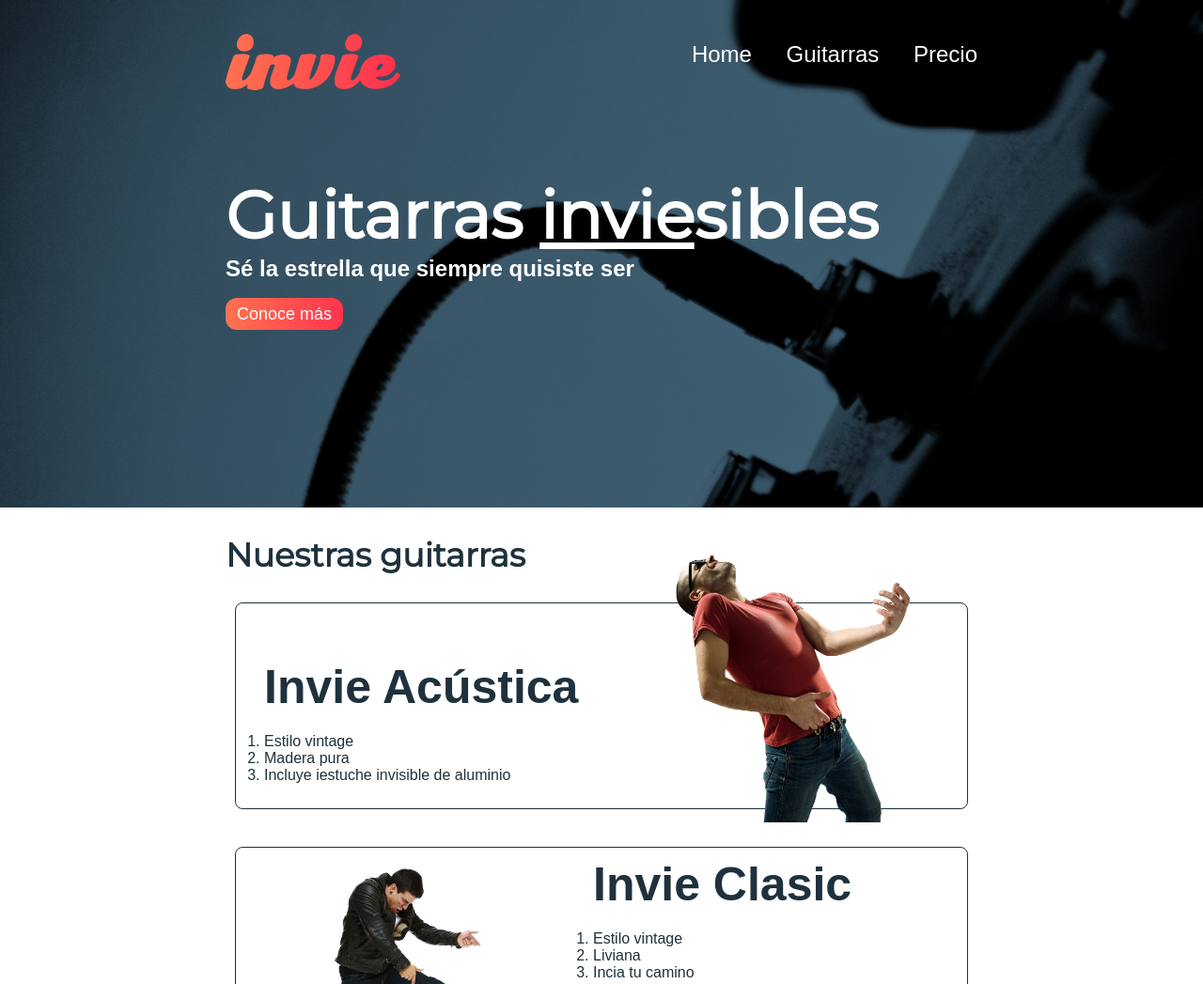
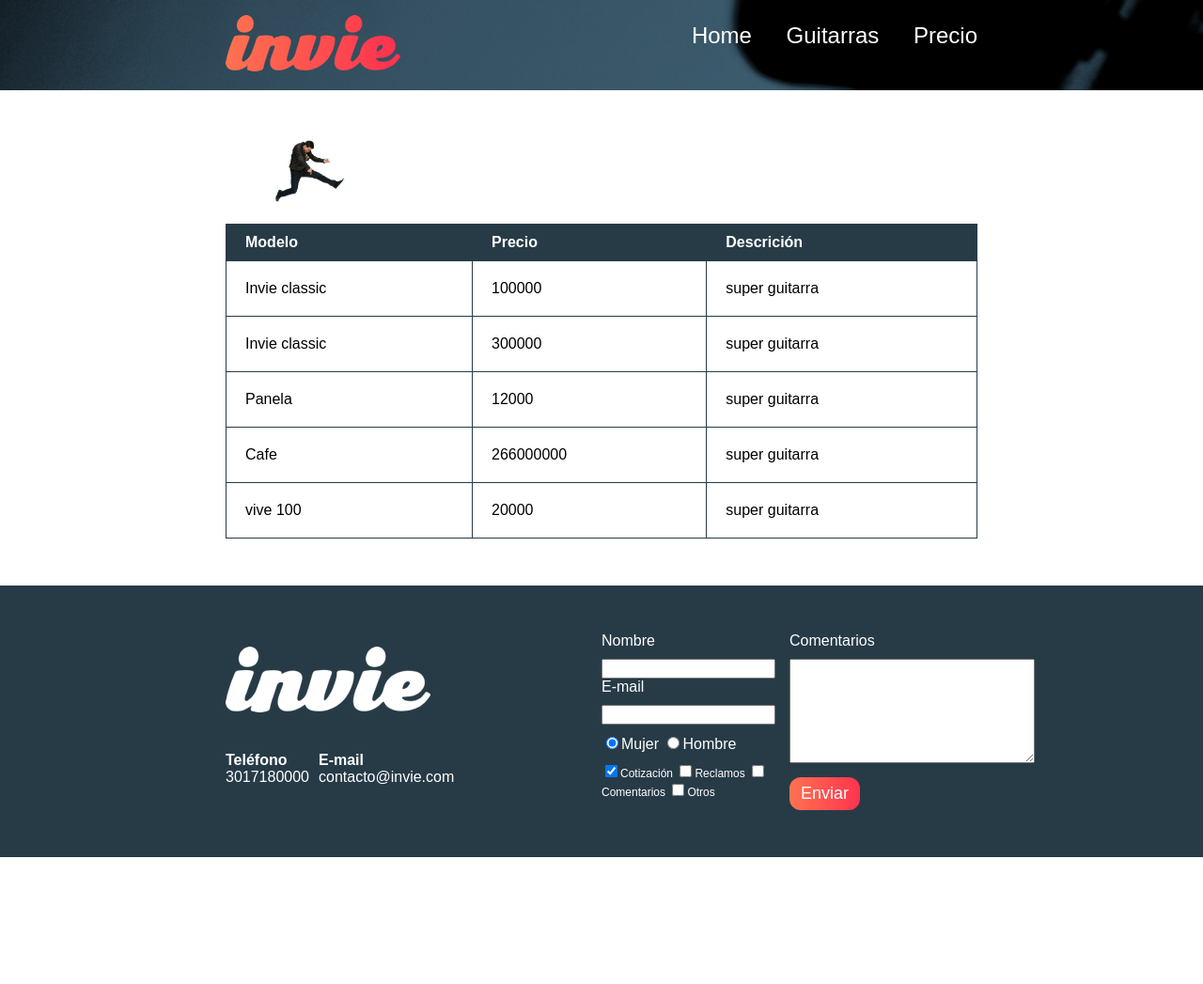
Before and after one commit to GAPCX/enrutador, a website: page index.html at #/app in a window 1280 px wide. Shown: the top 1047 px of the page at 94% size. After the commit the page ends 912 px from the top, so only its background shows below. Drawn offline with nearby package versions, Linux system fonts and the light colour scheme; some packages are replaced by stand-ins of ours; a web font is replaced by a local one.

Commit message:
Precios de guitarras quedo single page Se adecuaron plantillas para el header y el footer .

```diff
--- a/app/css/invie.css
+++ b/app/css/invie.css
@@ -131,6 +131,12 @@ input:focus,textarea:focus{
   bottom: 90px;
 }
 
+.img-thumb img
+{
+  width: 100px;
+  height: auto;
+}
+
 .button{
   border-radius: 12px;
   border: none;
--- a/app/js/app.js
+++ b/app/js/app.js
@@ -7,16 +7,27 @@
                     templateUrl: "app/views/app.html",
                     controller: "appController"
                 })
-                .state('precios', {
+                .state('app.precios', {
                     url: "/precios",
-                    templateUrl: 'app/views/prizes.html',
-                    controller: "guitarrasController"
+                    views:{
+                      "content":{
+                           templateUrl: 'app/views/prizes.html',
+                           controller: "guitarrasController"
+                      },
+                      "banner":{
+                           templateUrl: 'app/views/header.html'
+                      },
+                      "footer":{
+                           templateUrl: 'app/views/footer.html'
+                      }
+
+                    }
                 })
                 .state('home', {
                     url: "/home",
                     templateUrl: "app/views/home.html",
                     controller: "appController"
                 })
-            $urlRouterProvider.otherwise("/home");
+            $urlRouterProvider.otherwise("/app/precios");
         });
 })();
--- a/app/js/controllers.js
+++ b/app/js/controllers.js
@@ -1,18 +1,19 @@
 (function () {
     angular.module("app.controllers", ["app.services"])
     .controller("appController",function($scope,$state){
-        $scope.nav = function(){
+       $scope.nav = function(){
                 $state.go("app.guitarras")
         }
-        console.log("works");
     })
-    .controller("guitarrasController",function(){
-      this.guitarras = [
-                        {'id' : '1' , 'nombre':'Arroz F', 'valor':'260000' ,    'url':'img/arroz.jpg'},
-                        {'id' : '2' , 'nombre':'Leche',   'valor':'300000' ,    'url':'img/arroz.jpg'},
-                        {'id' : '3' ,'nombre':'Panela',   'valor':'12000' ,     'url':'img/arroz.jpg'},
-                        {'id' : '4' ,'nombre':'Cafe',     'valor':'266000000' , 'url':'img/arroz.jpg'},
-                        {'id' : '5' ,'nombre':'vive 100', 'valor':'20000' ,     'url':'img/arroz.jpg'}
+    .controller("guitarrasController",function($scope){
+      $scope.guitarras = [
+                        {'id' : '1' , 'nombre':'Invie classic', 'valor':'100000' ,    'descripcion':'super guitarra'},
+                        {'id' : '2' , 'nombre':'Invie classic',   'valor':'300000' ,    'descripcion':'super guitarra'},
+                        {'id' : '3' ,'nombre':'Panela',   'valor':'12000' ,     'descripcion':'super guitarra'},
+                        {'id' : '4' ,'nombre':'Cafe',     'valor':'266000000' , 'descripcion':'super guitarra'},
+                        {'id' : '5' ,'nombre':'vive 100', 'valor':'20000' ,     'descripcion':'super guitarra'}
                       ];
+      $scope.img = 'app/images/invie-classic.png';
+
     })
 })();
--- a/app/views/app.html
+++ b/app/views/app.html
@@ -1,68 +1,3 @@
-<header id="header" class="header background">
-    <div class="contenedor">
-        <!-- header -->
-        <figure class="logo">
-            <!-- logo -->
-            <img src="app/images/invie.png" alt="Invie logotipo" width="186" height="60" />
-        </figure>
-        <nav class="menu">
-            <!-- menu -->
-            <ul>
-                <li>
-                    <a href="#/home">Home</a>
-                </li>
-                <li>
-                    <a href="#guitarras">Guitarras</a>
-                </li>
-                <li>
-                    <a href="#/app/prizes">Precio</a>
-                </li>
-            </ul>
-        </nav>
-    </div>
-</header>
+<div ui-view="banner"></div>
 <div ui-view="content"></div>
-<footer class="footer">
-    <div class="contenedor">
-        <div class="contacto">
-            <img src="app/images/invie-white.png" alt="Logotipo blanco" />
-            <a href="tel:+573017180423"><strong>Teléfono</strong><span>3017180000</span></a>
-            <a href="mailto:contacto@invie.com"><strong>E-mail</strong><span>contacto@invie.com</span></a>
-        </div>
-        <form class="formulario">
-            <div class="col1">
-                <label for="nombre">Nombre</label>
-                <input type="text" required id="nombre" name="nombre" />
-                <label for="email">E-mail</label>
-                <input type="email" required id="email" name="email" />
-                <div class="genero">
-                    <label for="mujer">
-              <input type="radio" checked id="mujer" name="genero" value="mujer">Mujer
-            </label>
-                    <label for="hombre">
-              <input type="radio" id="hombre" name="genero" value="hombre">Hombre
-            </label>
-                </div>
-                <div class="intereses">
-                    <label for="cotizacion">
-              <input type="checkbox" checked name="cotizacion" id="cotizacion" value="cotizacion" >Cotización
-            </label>
-                    <label for="reclamos">
-              <input type="checkbox" name="reclamos" id="reclamos" value="reclamos">Reclamos
-            </label>
-                    <label for="comentarios">
-              <input type="checkbox" name="comentarios" id="comentarios" value="comentarios">Comentarios
-            </label>
-                    <label for="otros">
-              <input type="checkbox" name="otros" id="otros" value="otros">Otros
-            </label>
-                </div>
-            </div>
-            <div class="col2">
-                <label for="comentario">Comentarios</label>
-                <textarea name="cometario" id="comentario" rows="7" cols="30"></textarea>
-                <input type="submit" class="button" name="enviar" value="Enviar">
-            </div>
-        </form>
-    </div>
-</footer>
+<div ui-view="footer"></div>
--- /dev/null
+++ b/app/views/footer.html
@@ -0,0 +1,44 @@
+<footer class="footer">
+    <div class="contenedor">
+        <div class="contacto">
+            <img src="app/images/invie-white.png" alt="Logotipo blanco" />
+            <a href="tel:+573017180423"><strong>Teléfono</strong><span>3017180000</span></a>
+            <a href="mailto:contacto@invie.com"><strong>E-mail</strong><span>contacto@invie.com</span></a>
+        </div>
+        <form class="formulario">
+            <div class="col1">
+                <label for="nombre">Nombre</label>
+                <input type="text" required id="nombre" name="nombre" />
+                <label for="email">E-mail</label>
+                <input type="email" required id="email" name="email" />
+                <div class="genero">
+                    <label for="mujer">
+              <input type="radio" checked id="mujer" name="genero" value="mujer">Mujer
+            </label>
+                    <label for="hombre">
+              <input type="radio" id="hombre" name="genero" value="hombre">Hombre
+            </label>
+                </div>
+                <div class="intereses">
+                    <label for="cotizacion">
+              <input type="checkbox" checked name="cotizacion" id="cotizacion" value="cotizacion" >Cotización
+            </label>
+                    <label for="reclamos">
+              <input type="checkbox" name="reclamos" id="reclamos" value="reclamos">Reclamos
+            </label>
+                    <label for="comentarios">
+              <input type="checkbox" name="comentarios" id="comentarios" value="comentarios">Comentarios
+            </label>
+                    <label for="otros">
+              <input type="checkbox" name="otros" id="otros" value="otros">Otros
+            </label>
+                </div>
+            </div>
+            <div class="col2">
+                <label for="comentario">Comentarios</label>
+                <textarea name="cometario" id="comentario" rows="7" cols="30"></textarea>
+                <input type="submit" class="button" name="enviar" value="Enviar">
+            </div>
+        </form>
+    </div>
+</footer>
--- /dev/null
+++ b/app/views/header.html
@@ -0,0 +1,24 @@
+<header id="header" class="header background">
+    <div class="contenedor">
+        <!-- header -->
+        <figure class="logo">
+            <!-- logo -->
+            <img src="app/images/invie.png" alt="Invie logotipo" width="186" height="60" />
+        </figure>
+        <nav class="menu">
+            <!-- menu -->
+
+            <ul>
+                <li>
+                    <a href="#/home">Home</a>
+                </li>
+                <li>
+                    <a href="#guitarras">Guitarras</a>
+                </li>
+                <li>
+                    <a href="#/app/prizes">Precio</a>
+                </li>
+            </ul>
+        </nav>
+    </div>
+</header>
--- a/app/views/prizes.html
+++ b/app/views/prizes.html
@@ -1,5 +1,11 @@
 <section id="tabla" class="tabla">
+
+  {{greeting}}
     <div class="contenedor">
+      <figure class="img-thumb">
+        <img ng-src="{{img}}" alt="{{img}}">
+      </figure>
+
         <table>
             <thead>
                 <tr>
@@ -8,21 +14,11 @@
                     <th>Descrición</th>
                 </tr>
             </thead>
-            <tbody>
+            <tbody ng-repeat="guitarr in guitarras">
                 <tr>
-                    <td>Invie classic</td>
-                    <td>$100000</td>
-                    <td>super guitarra</td>
-                </tr>
-                <tr>
-                    <td>Invie classic</td>
-                    <td>$100000</td>
-                    <td>super guitarra</td>
-                </tr>
-                <tr>
-                    <td>Invie classic</td>
-                    <td>$100000</td>
-                    <td>super guitarra</td>
+                    <td>{{guitarr.nombre}}</td>
+                    <td>{{guitarr.valor}}</td>
+                    <td>{{guitarr.descripcion}}</td>
                 </tr>
             </tbody>
         </table>
```
